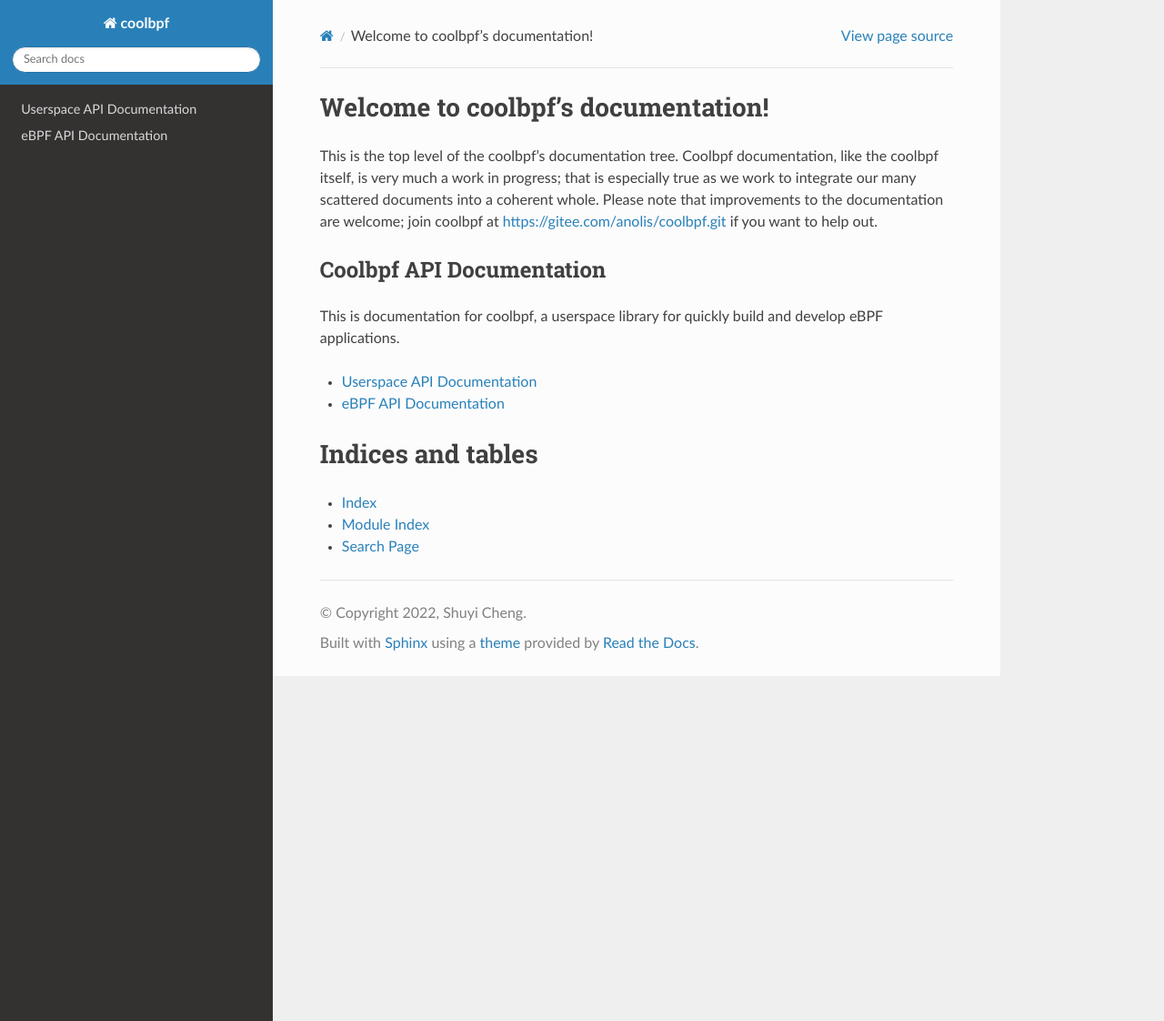
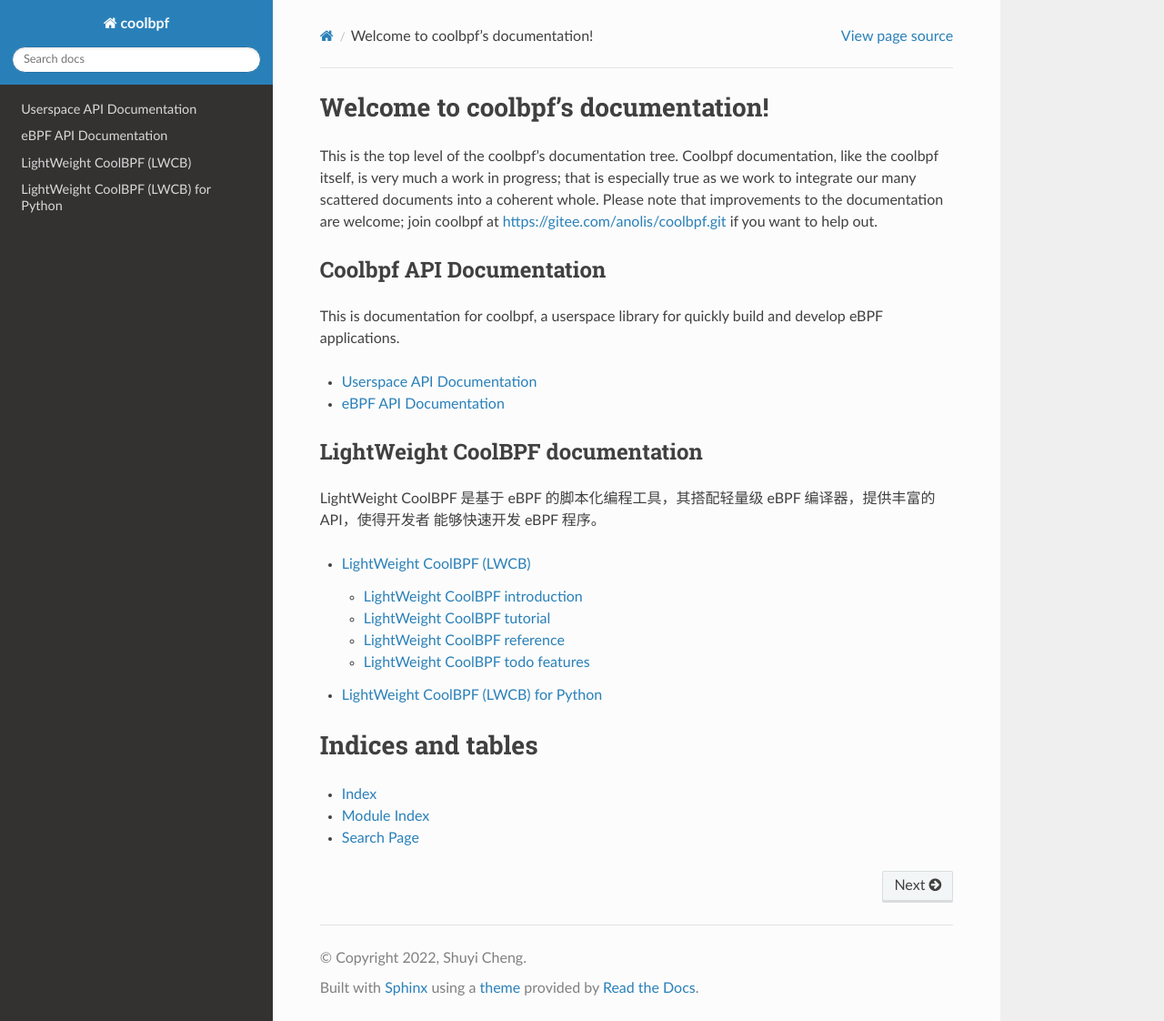
Before and after one commit to aliyun/coolbpf, a Sphinx documentation site: the page built from docs/index.rst, in a window 1280 px wide and 1122 px high. Shown: the whole window at 91% size. Built offline with Sphinx 7.4.7 and the Read the Docs theme 2.0.0, drawn with Linux system fonts in a browser that asks for light colours; formulas are drawn with MathJax 3; pages that are not in the unit, such as notebooks, are missing from menus.

Commit message:
lwcb: add docs
Signed-off-by: Shuyi Cheng <chengshuyi@linux.alibaba.com>

```diff
--- a/docs/index.rst
+++ b/docs/index.rst
@@ -27,6 +27,17 @@ develop eBPF applications.
    eBPF API Documentation <https://coolbpf.readthedocs.io/en/latest/api_bpf.html>
 
 
+LightWeight CoolBPF documentation
+------------------------------
+LightWeight CoolBPF 是基于 eBPF 的脚本化编程工具，其搭配轻量级 eBPF 编译器，提供丰富的 API，使得开发者
+能够快速开发 eBPF 程序。
+
+.. toctree::
+   :maxdepth: 2
+
+   lwcb/index
+   pylwcb/index
+
 Indices and tables
 ==================
 
--- /dev/null
+++ b/docs/lwcb/index.rst
@@ -0,0 +1,12 @@
+
+=================================
+LightWeight CoolBPF (LWCB)
+=================================
+
+.. toctree::
+   :maxdepth: 1
+
+   introduction
+   tutorial
+   reference
+   todo
--- /dev/null
+++ b/docs/pylwcb/index.rst
@@ -0,0 +1,11 @@
+
+=====================================
+LightWeight CoolBPF (LWCB) for Python
+=====================================
+
+.. toctree::
+   :maxdepth: 1
+
+    introduction
+    tutorial
+    develop
```
Also changed, not shown: docs/lwcb/introduction.rst (added, +8 -0 lines), docs/lwcb/reference.rst (added, +169 -0 lines), docs/lwcb/todo.rst (added, +25 -0 lines), docs/lwcb/tutorial.rst (added, +31 -0 lines), docs/pylwcb/develop.rst (added, +64 -0 lines), docs/pylwcb/introduction.rst (added, +7 -0 lines), docs/pylwcb/tutorial.rst (added, +53 -0 lines), 6 other files.
